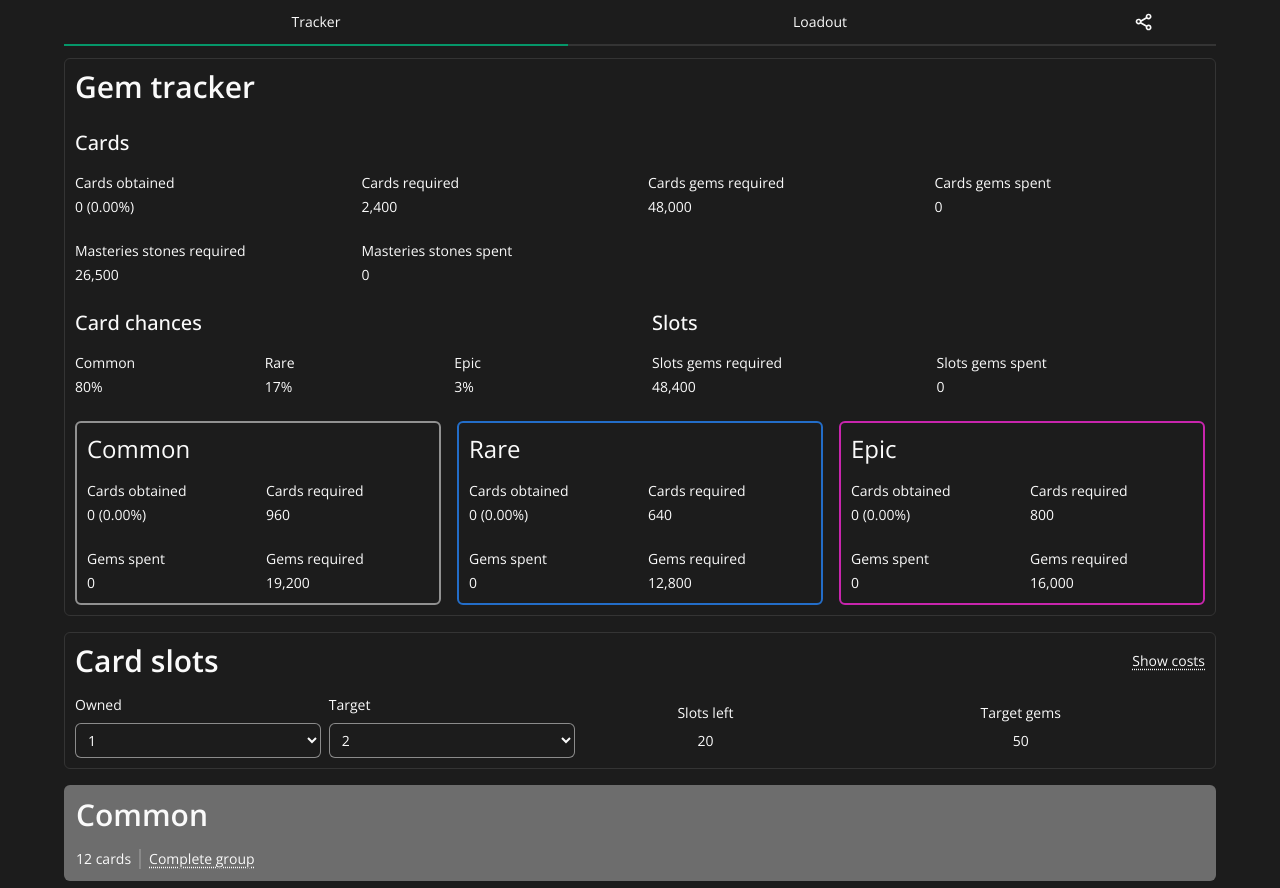
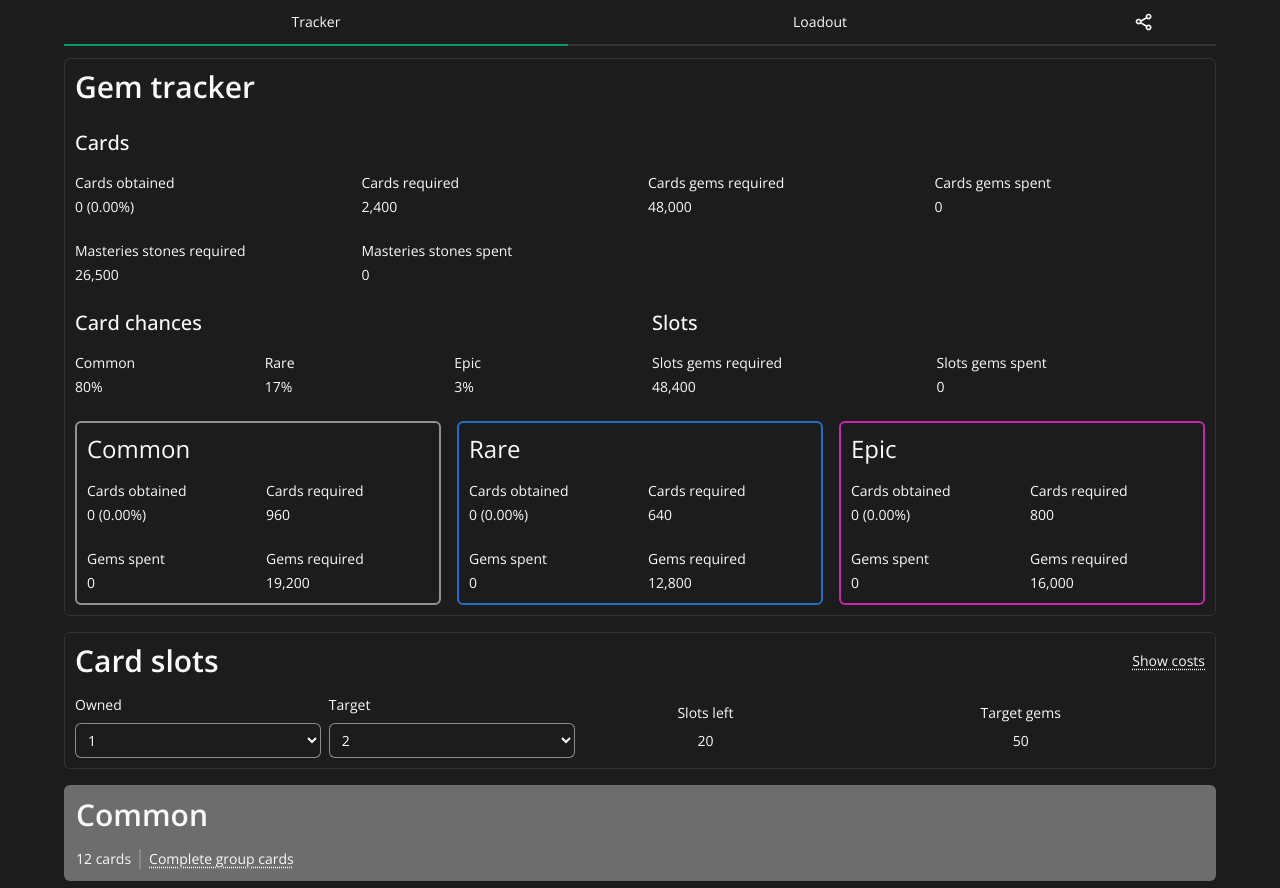
Before and after one commit to buczekmatthias/card-tracker, a Vue app: page / in a window 1280 px wide. Shown: the top 888 px of the page. Built offline with nearby package versions, Linux system fonts and the light colour scheme.

Commit message:
UI changes | Extended condition of complete group to include masteries | Adjusted complete group to display until all group cards are lv7 | Added complete group masteries button

```diff
--- a/package.json
+++ b/package.json
@@ -1,6 +1,6 @@
 {
   "name": "card-tracker",
-  "version": "2.1.1",
+  "version": "2.2.0",
   "private": true,
   "type": "module",
   "scripts": {
--- a/src/components/Tracker/Card.vue
+++ b/src/components/Tracker/Card.vue
@@ -1,5 +1,5 @@
 <template>
-  <Container class="grid grid-cols-[146px_1fr] gap-4 p-4 flex-1 items-start">
+  <Container class="grid grid-cols-[146px_1fr] gap-4 p-4 flex-1">
     <div class="grid grid-rows-[1fr_4fr_1.35fr] border border-solid border-zinc-200 rounded-md h-[13.5rem]">
       <p class="text-center p-1.5">{{ updatedCard.name }}</p>
       <div
@@ -37,7 +37,7 @@
     </div>
     <div class="flex flex-col gap-3">
       <button
-        class="toggle-underline self-end my-1"
+        class="toggle-underline self-end"
         @click="showInfo = !showInfo"
       >
         {{ showInfo ? "Hide" : "Show" }} info
@@ -101,7 +101,7 @@
       </table>
       <label
         v-if="updatedCard.lvl === 7"
-        class="flex gap-2 items-center justify-center cursor-pointer rounded-md py-3 px-container border border-solid"
+        class="flex gap-2 items-center justify-center cursor-pointer rounded-md py-3 px-container border border-solid mt-auto"
         :class="updatedCard.masteryUnlocked ? 'border-emerald-400 fill-emerald-400 text-emerald-400' : 'border-inactive fill-inactive text-inactive'"
       >
         <input
--- a/src/components/Tracker/CardGroup.vue
+++ b/src/components/Tracker/CardGroup.vue
@@ -26,22 +26,30 @@
       >
         {{ group.name }}
       </p>
-      <div class="flex">
+      <div class="flex gap-2">
         <p>{{ group.cards.length }} cards</p>
         <p
           v-if="isGroupFinished"
-          class="border-l-2 border-l-[#fafafa] border-opacity-20 border-solid ml-2 pl-2"
+          class="border-l-2 border-l-[#fafafa] border-opacity-20 border-solid pl-2"
         >
           Group finished
         </p>
-        <button
-          v-else
-          class="border-l-2 border-l-[#fafafa] border-opacity-20 border-solid ml-2 px-2 toggle-underline"
-          @click="completeGroup"
-          v-if="!isGroupFinished"
-        >
-          Complete group
-        </button>
+        <template v-else>
+          <button
+            class="border-l-2 border-l-[#fafafa] border-opacity-20 border-solid pl-2 toggle-underline"
+            @click="completeGroup(false)"
+            v-if="group.cards.some((card) => card.lvl !== 7)"
+          >
+            Complete group cards
+          </button>
+          <button
+            class="border-l-2 border-l-[#fafafa] border-opacity-20 border-solid pl-2 toggle-underline"
+            @click="completeGroup(true)"
+            v-else
+          >
+            Complete group masteries
+          </button>
+        </template>
       </div>
     </div>
     <div
@@ -62,7 +70,6 @@
 <script setup>
 import { ref, onMounted } from "vue";
 
-import { getGroupData } from "@/data/cardLevels";
 import { info } from "@/data/cardsInfo";
 
 import Card from "@/components/Tracker/Card.vue";
@@ -77,12 +84,13 @@ const emit = defineEmits(["updateCard", "completeGroup", "resetGroup"]);
 
 const cards = ref(props.group.cards);
 
-const isGroupFinished = ref(getGroupData(props.index).required === 0);
+const isGroupFinished = ref(false);
 
 const collapseGroup = ref(false);
 
 const checkGroupsFinished = () => {
-  isGroupFinished.value = getGroupData(props.index).required === 0;
+  isGroupFinished.value = props.group.cards.every((card) => card.lvl === 7 && card.masteryUnlocked === true);
+  collapseGroup.value = isGroupFinished.value;
 };
 
 const updateCard = (card, card_id) => {
@@ -91,12 +99,12 @@ const updateCard = (card, card_id) => {
   checkGroupsFinished();
 };
 
-const completeGroup = () => {
-  emit("completeGroup", props.index);
+const completeGroup = (withMasteries) => {
+  emit("completeGroup", props.index, withMasteries);
   checkGroupsFinished();
 };
 
 onMounted(() => {
-  collapseGroup.value = isGroupFinished.value;
+  checkGroupsFinished();
 });
 </script>
--- a/src/layouts/Tracker.vue
+++ b/src/layouts/Tracker.vue
@@ -34,8 +34,13 @@ const updateGroupCards = (i, groupCards) => {
   updateTracker();
 };
 
-const completeGroup = (ind) => {
-  cards.value[ind].cards.map((card) => (card.lvl = 7));
+const completeGroup = (ind, withMasteries) => {
+  cards.value[ind].cards.map((card) => {
+    card.lvl = 7;
+    if (withMasteries) {
+      card.masteryUnlocked = true;
+    }
+  });
   localStorage.setItem("cards", JSON.stringify(cards.value));
   updateTracker();
 };
```
